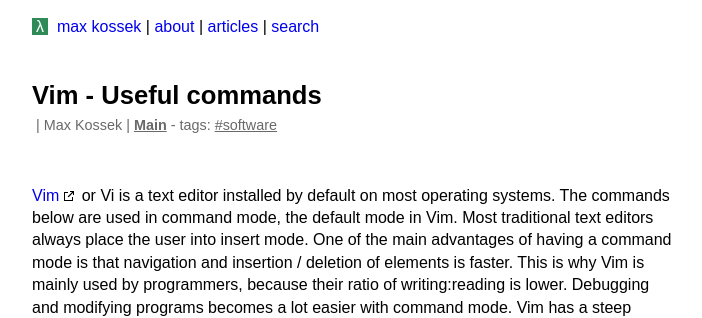
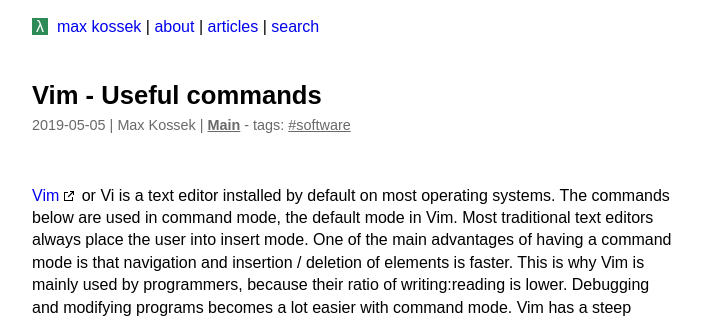
Before and after one commit to maxkossek/maxkossek.github.io, a Jekyll site: the page built from _posts/2019-05-05-vim.md, in a window 1280 px wide. Shown: the top 318 px of the page, without its empty margins (288-990 px from the left). Built offline with Jekyll 4.4.1, drawn with Linux system fonts in a browser that asks for light colours.

Commit message:
date formatting on post template

```diff
--- a/_layouts/post.html
+++ b/_layouts/post.html
@@ -4,7 +4,7 @@
 <header>
 <h1>{{ page.title }}</h1>
 <span class="meta">
-<time class="date" datetime="{{ post.date | date_to_xmlschema }}" itemprop="datePublished">{{ post.date | date: "%Y-%m-%d" }}</time>
+<time class="date" datetime="{{ page.date | date_to_xmlschema }}" itemprop="datePublished">{{ page.date | date: "%Y-%m-%d" }}</time>
 {%- if page.author -%}
 &nbsp;| <span class="author" itemprop="author" itemscope itemtype="http://schema.org/Person">{{ page.author | escape }}</span>
 {%- endif -%}
```
